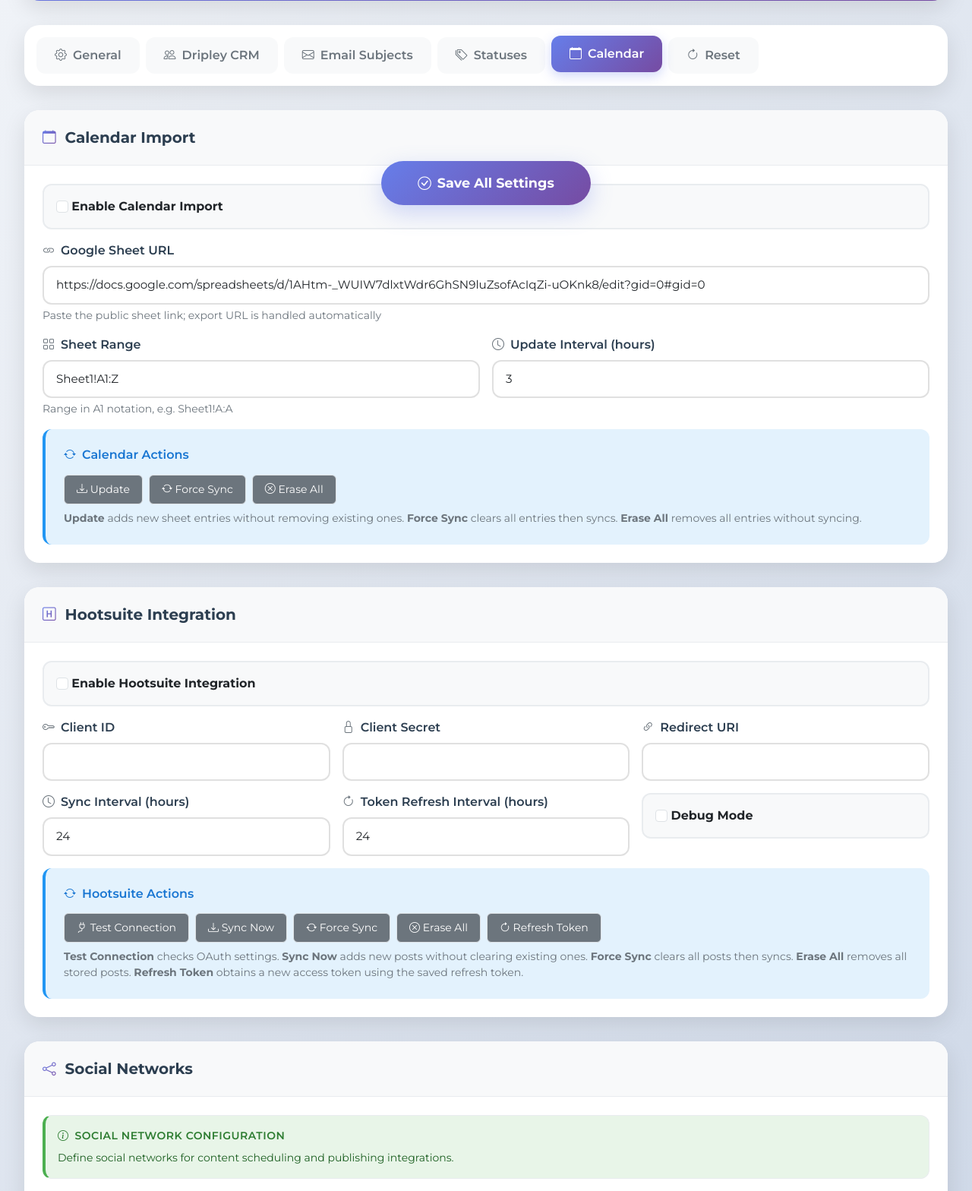
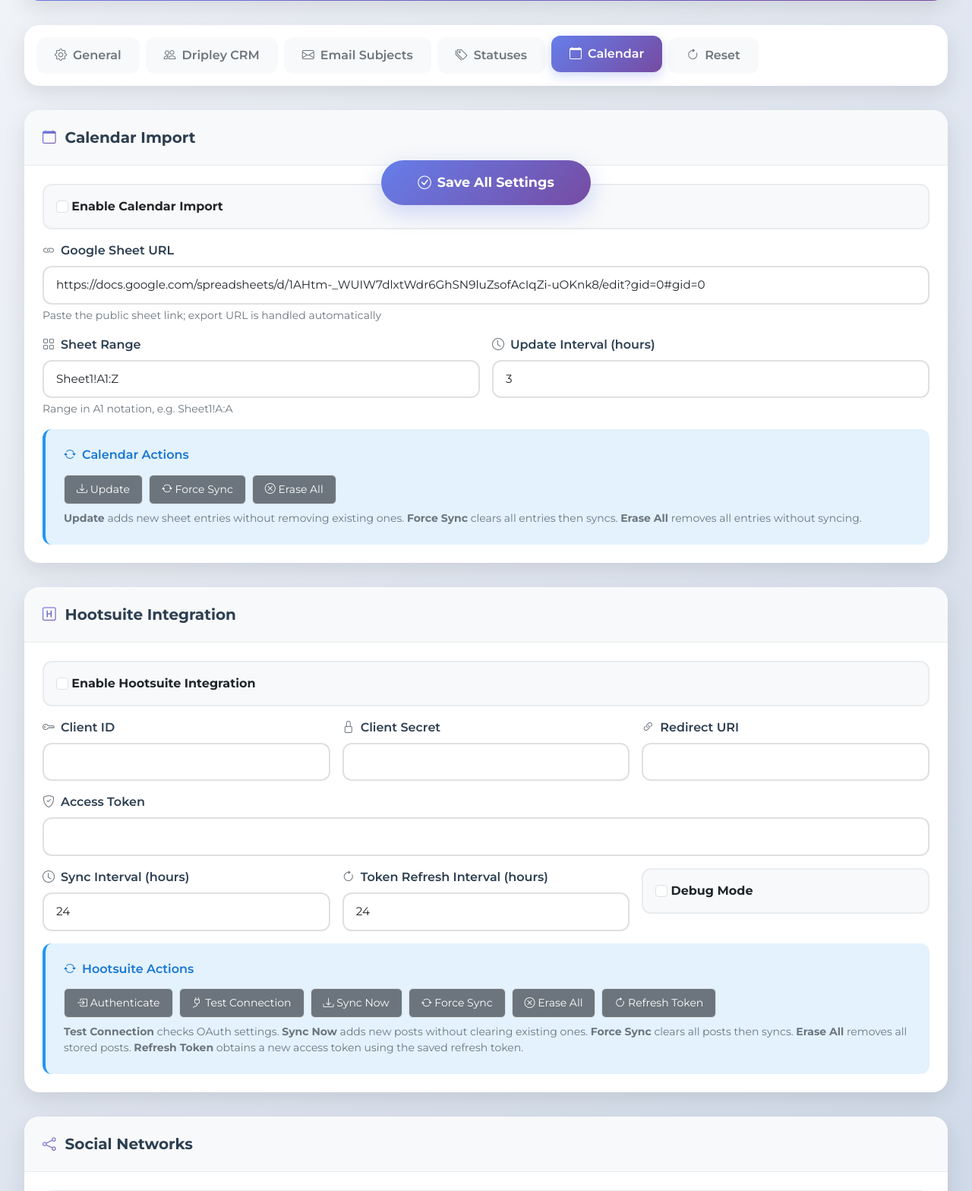
Before and after one commit to CosmickMedia/mediahub, a PHP site: page /callback/admin/settings.php in a window 1280 px wide, after a click on "Calendar". Shown: the part 498-2066 px from the top of the page at 76% size. Run offline with PHP 8.4, Linux system fonts and the light colour scheme; a user stored in the database is signed in; data comes from the database, SQL or seed files in the repository; some libraries are stand-ins or nearby versions.

Commit message:
Add Hootsuite OAuth authentication in admin settings

```diff
--- a/admin/settings.php
+++ b/admin/settings.php
@@ -270,6 +270,7 @@ $hootsuite_client_id = get_setting('hootsuite_client_id') ?: '';
 $hootsuite_client_secret = get_setting('hootsuite_client_secret') ?: '';
 $hootsuite_redirect_uri = get_setting('hootsuite_redirect_uri') ?: '';
 $hootsuite_debug = get_setting('hootsuite_debug') ?: '0';
+$hootsuite_access_token = get_setting('hootsuite_access_token') ?: '';
 $groundhogg_site_url = get_setting('groundhogg_site_url');
 $groundhogg_username = get_setting('groundhogg_username');
 $groundhogg_public_key = get_setting('groundhogg_public_key');
@@ -865,6 +866,12 @@ include __DIR__.'/header.php';
                                     </label>
                                     <input type="text" name="hootsuite_redirect_uri" id="hootsuite_redirect_uri" class="form-control form-control-modern" value="<?php echo htmlspecialchars($hootsuite_redirect_uri); ?>">
                                 </div>
+                                <div class="col-md-12">
+                                    <label for="hootsuite_access_token" class="form-label-modern">
+                                        <i class="bi bi-shield-check"></i> Access Token
+                                    </label>
+                                    <input type="text" id="hootsuite_access_token" class="form-control form-control-modern" value="<?php echo htmlspecialchars($hootsuite_access_token); ?>" readonly>
+                                </div>
                                 <div class="col-md-4">
                                     <label for="hootsuite_update_interval" class="form-label-modern">
                                         <i class="bi bi-clock"></i> Sync Interval (hours)
@@ -892,6 +899,9 @@ include __DIR__.'/header.php';
                                     <i class="bi bi-arrow-repeat"></i> Hootsuite Actions
                                 </h6>
                                 <div class="d-flex flex-wrap gap-2">
+                                    <a class="btn btn-secondary-modern btn-sm-modern" href="../lib/hootsuite/test_auth.php">
+                                        <i class="bi bi-box-arrow-in-right"></i> Authenticate
+                                    </a>
                                     <button class="btn btn-secondary-modern btn-sm-modern" type="submit" name="test_hootsuite_connection">
                                         <i class="bi bi-plug"></i> Test Connection
                                     </button>
```
Also changed, not shown: lib/hootsuite/test_auth.php (+17 -29 lines).
